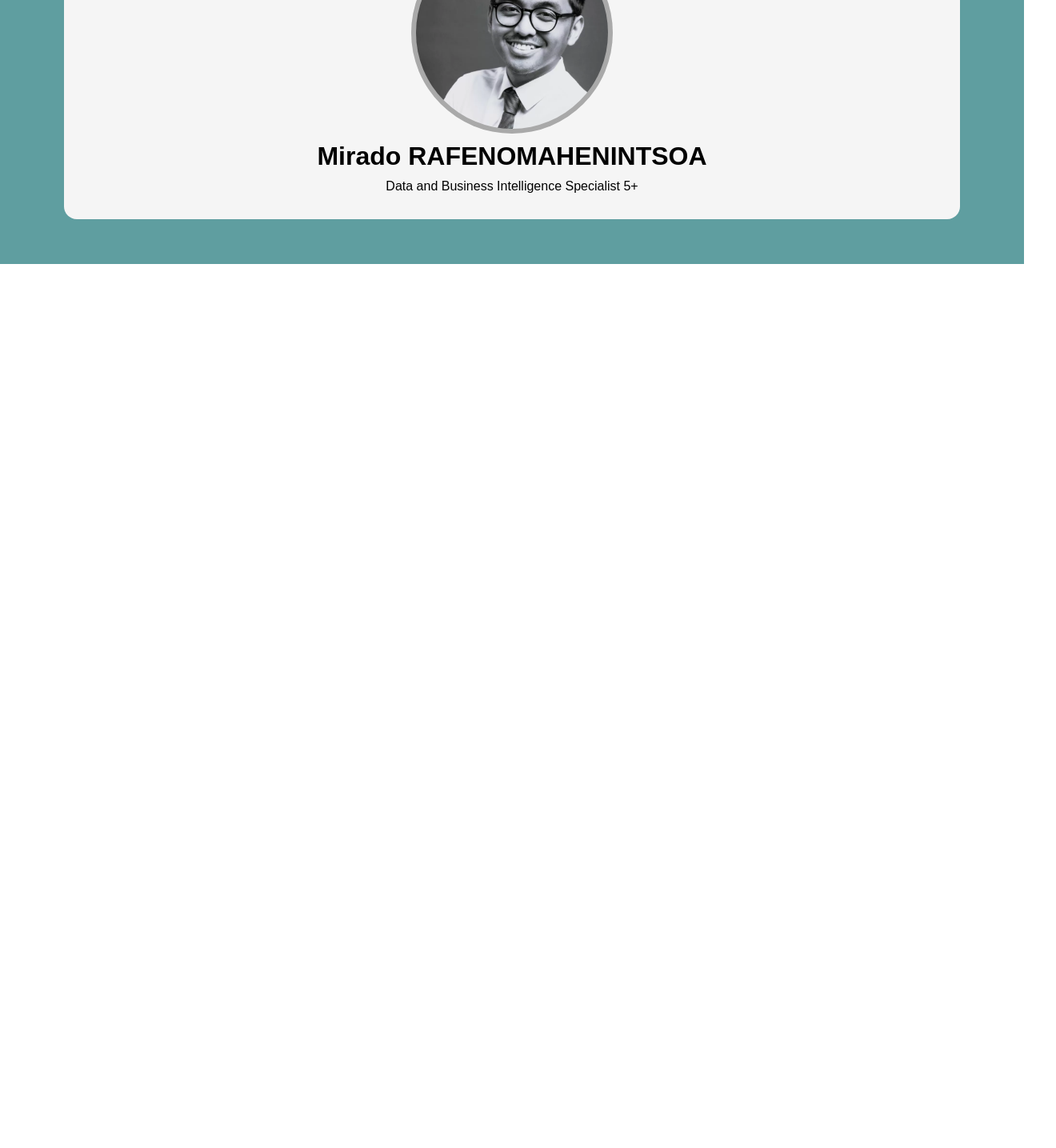
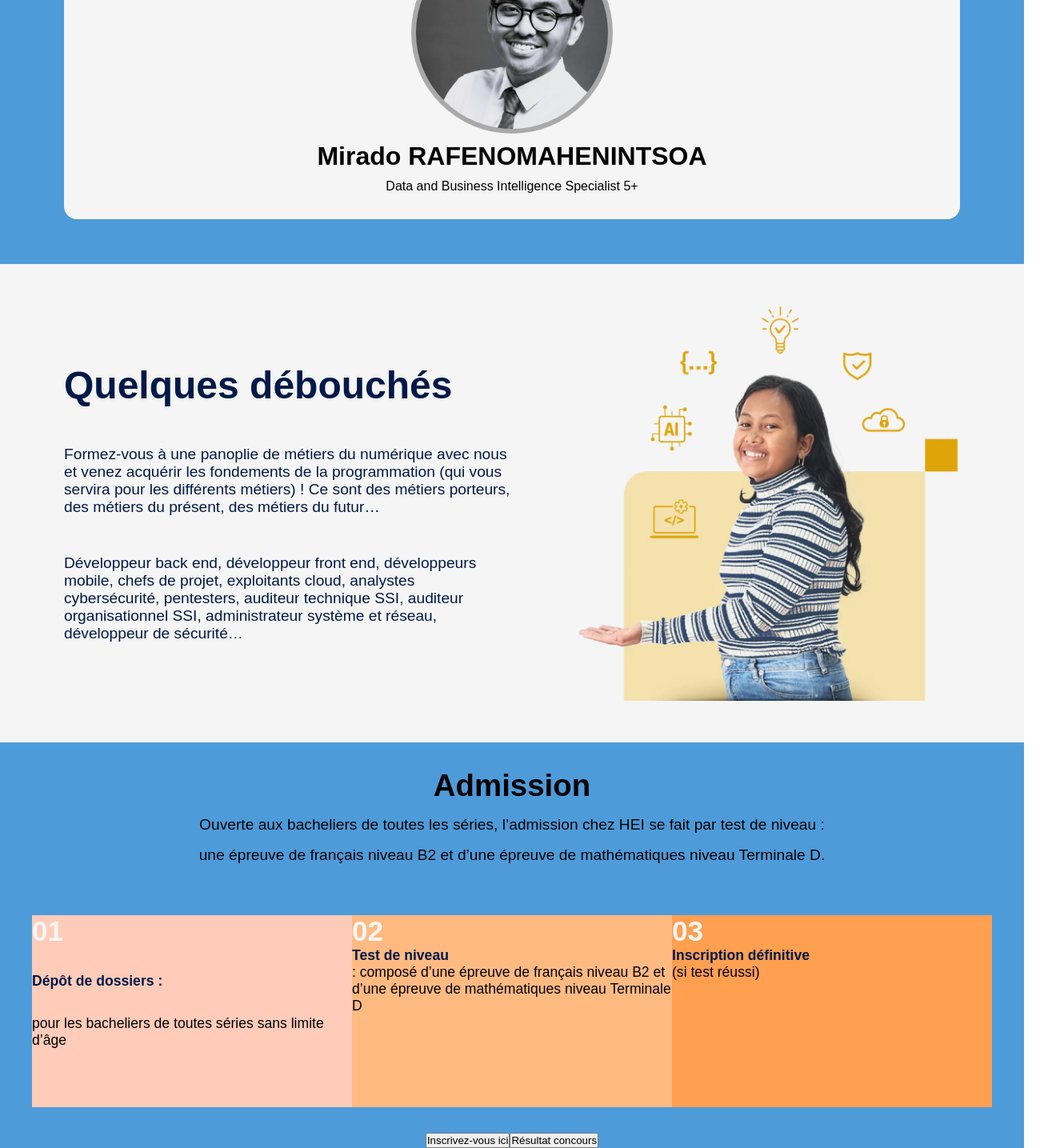
Before and after one commit to Bradon614/HEI_page, a React (Vite) app: page / in a window 1280 px wide. Shown: the part 2185-3620 px from the top of the page at 80% size, 1320 px wide, since content can reach past the window. Before the commit the page ends 2515 px from the top, so only its background shows below. Built offline with nearby package versions, Linux system fonts and the light colour scheme.

Commit message:
Ajout du section deboucher et admission

```diff
--- a/src/App.jsx
+++ b/src/App.jsx
@@ -1,9 +1,12 @@
 import Navbar from './components/NavBar'
 import Aside from './components/Aside'
+import About from './components/about'
+import Team from './components/team';
+import Deboche from './components/deboucher';
+import Admission from './components/admission';
 import './App.css'
 import '@fortawesome/fontawesome-free/css/all.min.css';
-import About from './components/about'
-import Team from './components/team';
+
 
 function App() {
 
@@ -13,6 +16,8 @@ function App() {
       <Aside/>
       <About/>
       <Team/>
+      <Deboche/>
+      <Admission/>
     </>
   )
 }
--- /dev/null
+++ b/src/components/admission.jsx
@@ -0,0 +1,35 @@
+export default function Admission () {
+    return <>
+        <div className="admission-containt">
+            <div className="admission-txt">
+                <h1>Admission</h1>
+
+                <p>Ouverte aux bacheliers de toutes les séries, l’admission chez HEI se fait par test de niveau :</p>
+
+                <p>une épreuve de français niveau B2 et d’une épreuve de mathématiques niveau Terminale D. </p>
+            </div>
+
+            <div className="admission-table">
+                <div className="first">
+                    <h1>01</h1>
+                    <span>Dépôt de dossiers : </span>pour les bacheliers de toutes séries sans limite d’âge
+                </div>
+
+                <div className="second">
+                    <h1>02</h1>
+                    <span>Test de niveau</span>: composé d’une épreuve de français niveau B2 et d’une épreuve de mathématiques niveau Terminale D
+                </div>
+
+                <div className="third">
+                    <h1>03</h1>
+                    <span>Inscription définitive</span> (si test réussi)
+                </div>
+            </div>
+
+            <div className="admission-button">
+                <button>Inscrivez-vous ici</button>
+                <button>Résultat concours</button>
+            </div>
+        </div>
+    </>
+}
--- /dev/null
+++ b/src/components/deboucher.jsx
@@ -0,0 +1,24 @@
+export default function Deboche () {
+    return <>
+    <div className="debouche-containt">
+        <div className="debouche">
+            <h1>Quelques débouchés</h1>
+
+            <p>Formez-vous à une panoplie de métiers du
+            numérique avec nous et venez acquérir les fondements de
+             la programmation (qui vous servira pour les différents métiers) !
+             Ce sont des métiers porteurs, des métiers du présent, des métiers du futur…
+            </p>
+
+            <p>Développeur back end, développeur front end, développeurs mobile,
+                chefs de projet, exploitants cloud, analystes cybersécurité, pentesters,
+                auditeur technique SSI, auditeur organisationnel SSI, administrateur système et
+                réseau, développeur de sécurité…</p>
+        </div>
+
+        <div className="debouche-img">
+            <img src="src/image/IMG-02-e1720543344824-987x1024-1.webp" className="img-debouche" alt="" />
+        </div>
+    </div>
+    </>
+}
--- a/src/index.css
+++ b/src/index.css
@@ -144,7 +144,7 @@ li{
 /* Section Team */
 .team {
   height: 42rem;
-  background-color: cadetblue;
+  background-color: rgb(78, 155, 218);
 }
 .intro {
   display: flex;
@@ -186,3 +186,87 @@ li{
 .slide-img .mickey {
   border-radius: 50%;
 }
+
+/* Section debouche */
+.debouche-containt {
+  padding: 3rem 5rem 3rem 5rem;
+  display: flex;
+  align-items: center;
+  gap: 5rem;
+  background-color: whitesmoke;
+}
+
+.img-debouche {
+  width: 30rem;
+}
+
+.debouche {
+  display: flex;
+  flex-direction: column;
+  gap: 3rem;
+  color: #001948;
+}
+
+.debouche h1 {
+  font-weight: bolder;
+  font-size: 3rem;
+}
+
+.debouche p {
+  font-size: 1.2rem;
+}
+
+/* Section admission */
+.admission-containt {
+  background-color: rgb(78, 155, 218);
+  display: flex;
+  flex-direction: column;
+  align-items: center;
+}
+
+.admission-txt {
+  display: flex;
+  flex-direction: column;
+  align-items: center;
+  gap: 16px;
+  padding: 2rem 2rem 2rem 2rem;
+  font-size: 1.2rem;
+}
+
+.admission-table {
+  display: flex;
+  align-items: center;
+  padding: 2rem 5rem 2rem 5rem;
+  font-size: 1.1rem;
+}
+
+.admission-table .first {
+  background-color: rgb(255, 204, 185);
+  display: flex;
+  flex-direction: column;
+  gap: 2rem;
+  width: 25rem;
+  height: 15rem;
+}
+
+.admission-table .second {
+  background-color: rgb(255, 186, 130);
+  width: 25rem;
+  height: 15rem;
+}
+
+.admission-table .third {
+  background-color: rgb(255, 159, 80);
+  width: 25rem;
+  height: 15rem;
+}
+
+.admission-table span {
+  display: block;
+  color: #001948;
+  font-weight: bolder;
+}
+
+.admission-table h1 {
+  color: whitesmoke;
+}
```
